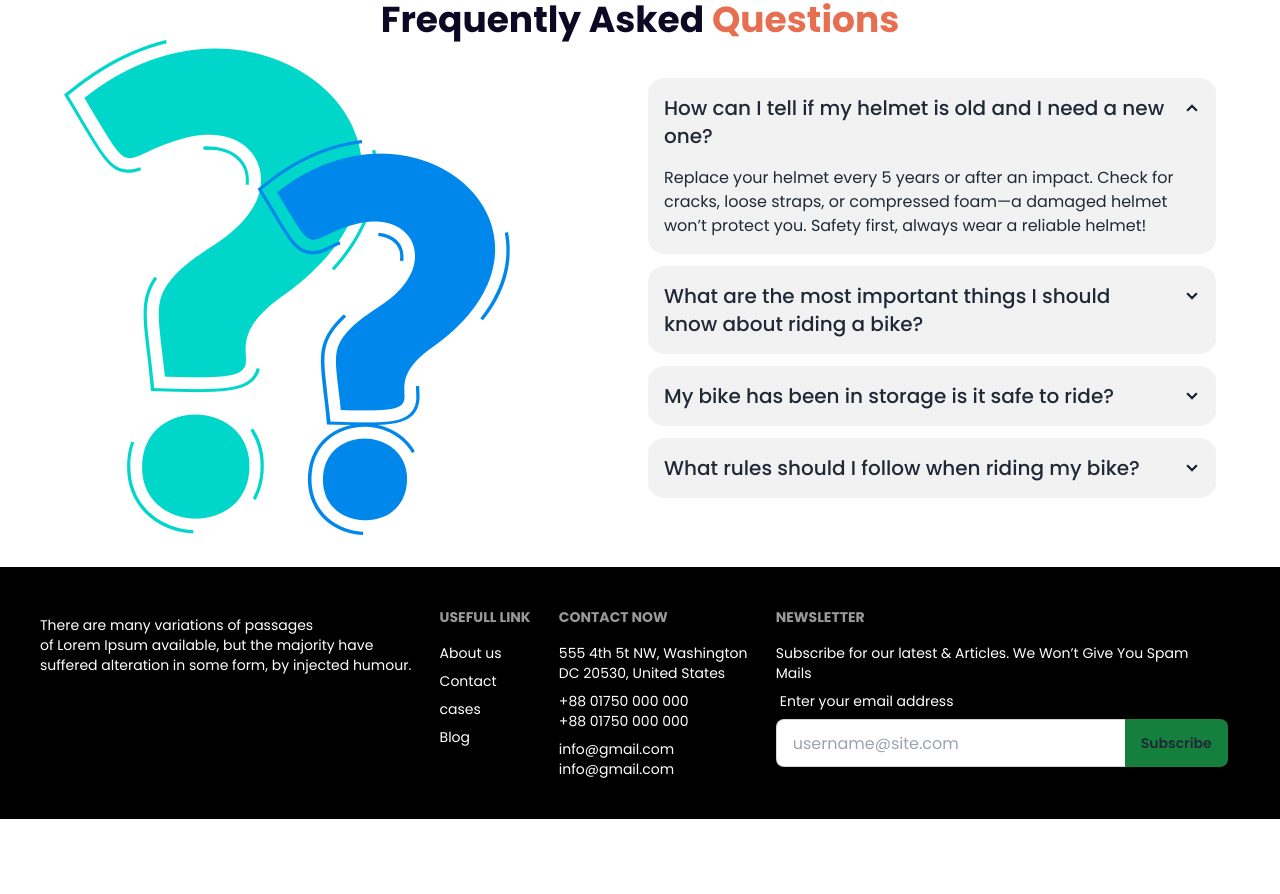
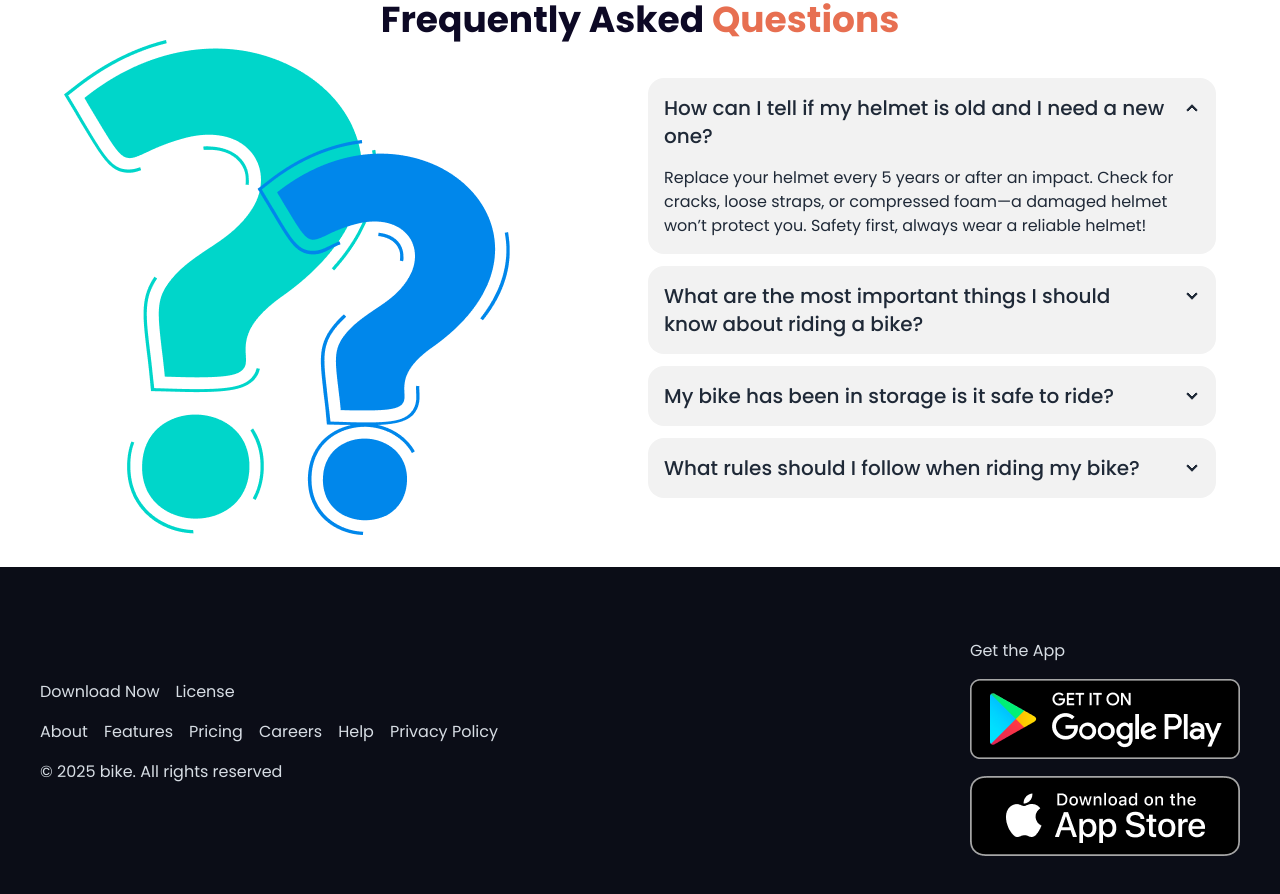
Before and after one commit to ChibgatullahMinhaz/Biker-Zone, a plain HTML site: page index.html in a window 1280 px wide. Before the commit the page ends 819 px from the top, so only its background shows below. Drawn offline with nearby package versions, Linux system fonts and the light colour scheme.

Commit message:
added footer section

```diff
--- a/index.html
+++ b/index.html
@@ -85,43 +85,29 @@
         </section>
     </main>
     <!-- footer sectio  -->
-    <footer class="footer bg-black text-white p-10">
-        <nav>
-            <img src="images/logo.png" alt="">
-            <p class="">There are many variations of passages <br>of Lorem Ipsum available, but the majority have
-                <br>suffered alteration in some form, by injected humour.
-            </p>
+    <footer class=" flex flex-col lg:flex-row  justify-between items-center bg-[#0B0D17] text-neutral-content p-10  space-y-8">
+
+       <nav class="gird grid-cols-1 gap-4 space-y-4">
+        <div class="flex gap-4">
+            <p>Download Now</p>
+            <p>License</p>
+        </div>
+        <div class="flex gap-4 justify-between items-center mt-3 flex-wrap">
+            <li class="list-none"><a  href="#">About</a></li>
+            <li class="list-none"><a href="#">Features</a></li>
+            <li class="list-none"><a href="#">Pricing</a></li>
+            <li class="list-none"><a href="#">Careers</a></li>
+            <li class="list-none"><a href="#">Help</a></li>
+            <li class="list-none"><a href="#">Privacy Policy</a></li>
+        </div>
+        <p>© 2025 bike. All rights reserved</p>
+       </nav>
+        <nav  class="space-y-4">
+          <h2>Get the App</h2>
+          <img class="max-w-96" src="images/others/android.png" alt="">
+            <img src="images/others/ios.png" alt="">
         </nav>
-        <nav>
-            <h6 class="footer-title text-white">Usefull Link</h6>
-            <a class="link link-hover">About us</a>
-            <a class="link link-hover">Contact</a>
-            <a class="link link-hover">cases </a>
-            <a class="link link-hover">Blog</a>
-        </nav>
-        <nav>
-            <h6 class="footer-title text-white">Contact Now</h6>
-            <a class="link link-hover">555 4th 5t NW, Washington <br>
-                DC 20530, United States</a>
-            <a class="link link-hover">+88 01750 000 000 <br>
-                +88 01750 000 000</a>
-            <a class="link link-hover">info@gmail.com <br>
-                info@gmail.com</a>
-        </nav>
-        <form>
-            <h6 class="footer-title">Newsletter</h6>
-            <fieldset class="form-control w-80">
-                <p>Subscribe for our latest & Articles. We Won’t Give You Spam Mails</p>
-                <label class="label">
-                    <span class="label-text text-white">Enter your email address</span>
-                </label>
-                <div class="join">
-                    <input type="text" placeholder="username@site.com" class="input input-bordered join-item" />
-                    <button class="btn bg-green-700 join-item border-none">Subscribe</button>
-                </div>
-            </fieldset>
-        </form>
-    </footer>
+      </footer>
 </body>
 
 </html>
```
